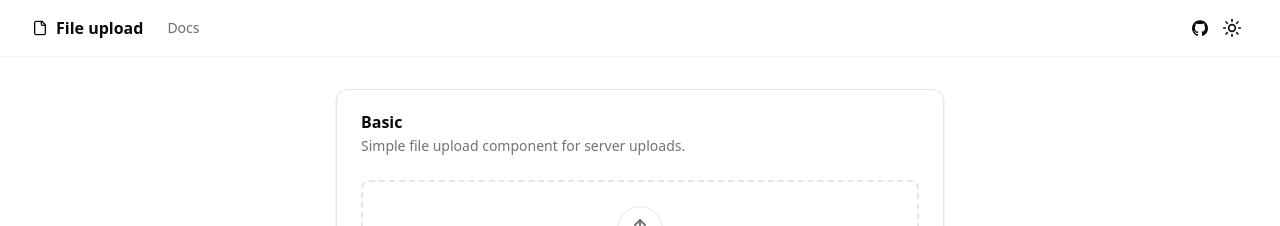
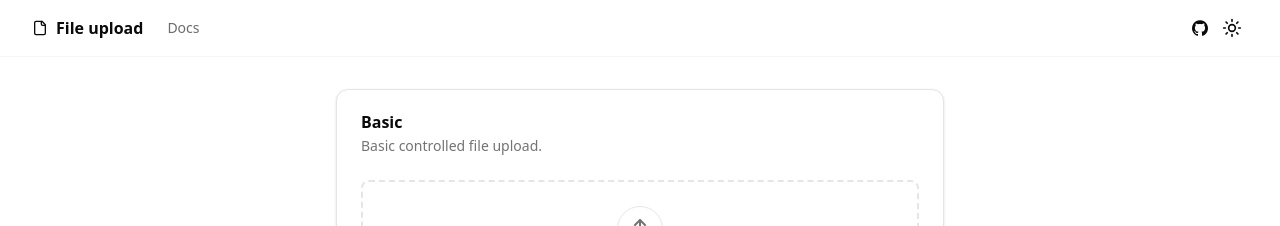
Before and after one commit to sadmann7/file-uploader, a Next.js app: page / in a window 1280 px wide. Shown: the top 226 px of the page. Built offline with nearby package versions, Linux system fonts and the light colour scheme; what @uploadthing/react would draw is missing.

Commit message:
chore: update metadata

```diff
--- a/src/app/components/file-upload-uploadthing-demo.tsx
+++ b/src/app/components/file-upload-uploadthing-demo.tsx
@@ -138,7 +138,7 @@ export function FileUploadUploadThingDemo() {
       </FileUpload>
       {uploadFiles.length > 0 ? (
         <div className="flex flex-col gap-4">
-          <p className="font-medium text-sm">Uploaded files:</p>
+          <p className="font-medium text-sm">Uploaded files</p>
           <div className="flex items-center gap-2 overflow-x-auto">
             {uploadedFiles.map((file) => (
               <div key={file.key} className="relative size-20">
--- a/src/app/page.tsx
+++ b/src/app/page.tsx
@@ -17,9 +17,7 @@ export default function IndexPage() {
       <Card>
         <CardHeader>
           <CardTitle>Basic</CardTitle>
-          <CardDescription>
-            Simple file upload component for server uploads.
-          </CardDescription>
+          <CardDescription>Basic controlled file upload.</CardDescription>
         </CardHeader>
         <CardContent>
           <FileUploadDemo />
```
Also changed, not shown: public/images/screenshot.png.
